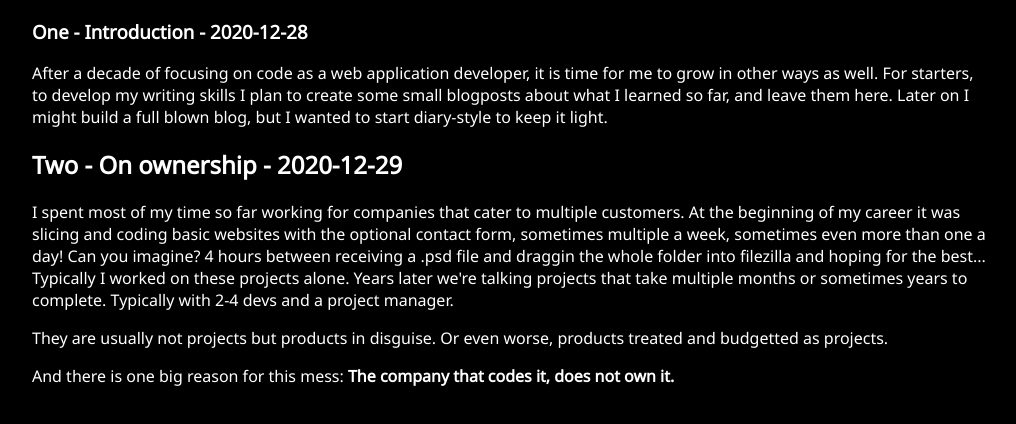
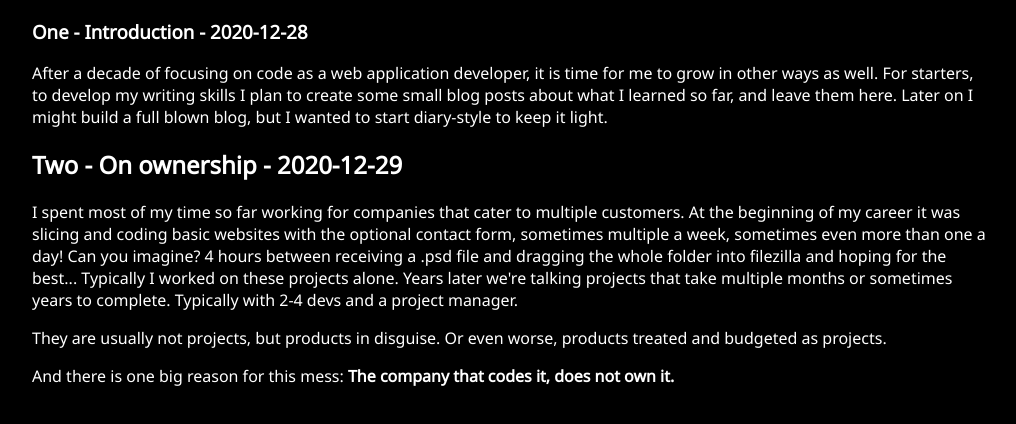
Before and after one commit to cornillemichiel/cornillemichiel.github.io, a plain HTML site: page index.html in a window 1280 px wide. Shown: the whole page, without its empty margins (128-1144 px from the left). Drawn offline with Linux system fonts and the light colour scheme.

Commit message:
Spelling und grammar

```diff
--- a/index.html
+++ b/index.html
@@ -25,7 +25,7 @@
         <h1>One - Introduction - 2020-12-28</h1>
         <p>
           After a decade of focusing on code as a web application developer, it is time for me to grow in other ways as well.
-          For starters, to develop my writing skills I plan to create some small blogposts about what I learned so far, and leave them here.
+          For starters, to develop my writing skills I plan to create some small blog posts about what I learned so far, and leave them here.
           Later on I might build a full blown blog, but I wanted to start diary-style to keep it light.
         </p>
       </article>
@@ -33,11 +33,11 @@
         <p>
           I spent most of my time so far working for companies that cater to multiple customers.
           At the beginning of my career it was slicing and coding basic websites with the optional contact form, sometimes multiple a week, sometimes even more than one a day!
-          Can you imagine? 4 hours between receiving a .psd file and draggin the whole folder into filezilla and hoping for the best...
+          Can you imagine? 4 hours between receiving a .psd file and dragging the whole folder into filezilla and hoping for the best...
           Typically I worked on these projects alone.
           Years later we're talking projects that take multiple months or sometimes years to complete. Typically with 2-4 devs and a project manager.
        <p>
-        They are usually not projects but products in disguise. Or even worse, products treated and budgetted as projects.
+        They are usually not projects, but products in disguise. Or even worse, products treated and budgeted as projects.
        </p>
         <p>
           And there is one big reason for this mess: <strong>The company that codes it, does not own it.</strong>
```
